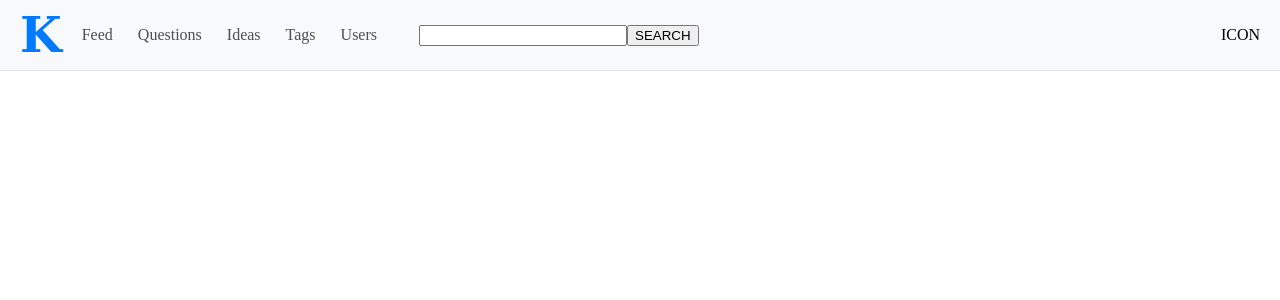
After one commit to LordMhri/klarity, a PHP site: page /public/dashboard.php in a window 1280 px wide. The commit adds this page. Shown: the top 300 px of the page. Run offline with PHP 8.4, Linux system fonts and the light colour scheme.

Commit message:
navbar done

```diff
--- a/handlers/login.php
+++ b/handlers/login.php
@@ -18,7 +18,7 @@ try {
         $hashedPassword = $result['password_hash'];
         if (password_verify($password, $hashedPassword)) {
 //            $_SESSION['username'] = $username;
-//            header("Location: ../public/dashboard.html");
+//            header("Location: ../public/dashboard.php");
 
 
             ini_set('session.gc_maxlifetime', 1440000);
--- a/handlers/register.php
+++ b/handlers/register.php
@@ -23,7 +23,7 @@ try {
     $_SESSION['user_id'] = $conn->lastInsertId();
     $_SESSION['username'] = $username;
 
-    header("Location: ../public/dashboard.html");
+    header("Location: ../public/dashboard.php");
     exit;
 
 
--- /dev/null
+++ b/public/dashboard.php
@@ -0,0 +1,15 @@
+<!DOCTYPE html>
+<html lang="en">
+<head>
+    <meta charset="UTF-8">
+    <title>Dashboard</title>
+    <link rel="stylesheet" href="styles/navbar.css">
+</head>
+<body>
+
+<?php include 'includes/navbar.php'; ?>
+
+
+
+</body>
+</html>
--- /dev/null
+++ b/public/includes/navbar.php
@@ -0,0 +1,22 @@
+<style rel="stylesheet" href = "../styles/navbar.css"></style>
+
+<nav class="navbar">
+    <div class="logo">K</div>
+    <div class = "hamburger">
+        &#9660;
+    </div>
+    <ul class="nav-links">
+        <li><a href="#">Feed</a></li>
+        <li><a href="#">Questions</a></li>
+        <li><a href="#">Ideas</a></li>
+        <li><a href="#">Tags</a></li>
+        <li><a href="#">Users</a></li>
+    </ul>
+    <div class="search-container">
+        <input type="text">
+        <button type="submit">SEARCH </button>
+    </div>
+    <div class = 'account-icon'>
+        ICON
+    </div>
+</nav>
--- a/public/styles/base.css
+++ b/public/styles/base.css
@@ -18,7 +18,7 @@
 }
 
 body {
-    background: var(--main-gradient) !important;
+    background: var(--main-gradient);
     height: 100vh;
     display: flex;
     justify-content: center;
--- /dev/null
+++ b/public/styles/navbar.css
@@ -0,0 +1,93 @@
+.navbar {
+    display: flex;
+    max-height: 40px;
+    align-items: center;
+    padding: 15px 20px;
+    background-color: #f8f9fa;
+    border-bottom: 1px solid #dee2e6; /* Light border */
+}
+
+.hamburger {
+    display: none;
+}
+
+
+* {
+    margin: 0;
+}
+
+.logo {
+    font-size: 3rem;
+    font-weight: bold;
+    font-family: "DejaVu Serif", serif;
+    color: #007bff;
+    margin-right: 20px;
+}
+
+.nav-links {
+    list-style: none;
+    padding: 0;
+    margin: 0;
+    display: flex;
+    gap: 25px;
+
+}
+
+.nav-links a {
+    text-decoration: none;
+    color: #495057;
+}
+
+.nav-links a:hover {
+    color: #007bff;
+}
+
+.search-container {
+    display: flex;
+    align-items: center;
+    border: 2px solid #f8f9fa;
+    margin-left: 40px;
+    width: 100%;
+    flex-grow: 1;
+}
+
+.search-container input {
+    flex-grow: 1;
+    min-width: 150px;
+    max-width: 200px;
+}
+
+.search-container button {
+    white-space: nowrap;
+}
+
+.account-icon {
+    margin-left: auto;
+
+}
+
+@media (max-width: 725px ){
+
+    .navbar {
+        min-height: 40px;
+        /*position: relative;*/
+
+    }
+
+    .hamburger {
+        display: block;
+    }
+
+    .nav-links {
+        display: none;
+    }
+    .search-container {
+        display: none;
+    }
+
+    .logo {
+        position: absolute;
+        left: 50%;
+        transform: translateX(-50%);
+    }
+}
```
Also changed, not shown: public/dashboard.html (deleted, +0 -10 lines).
